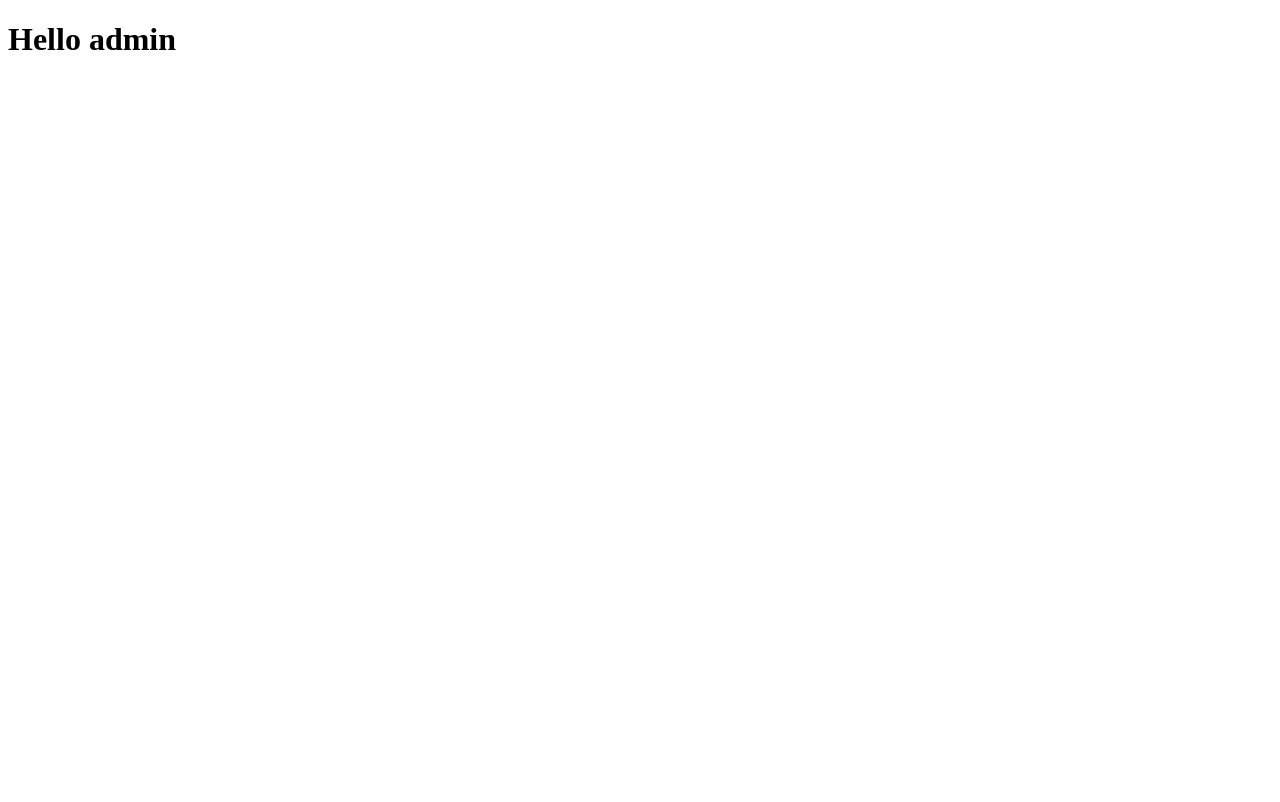
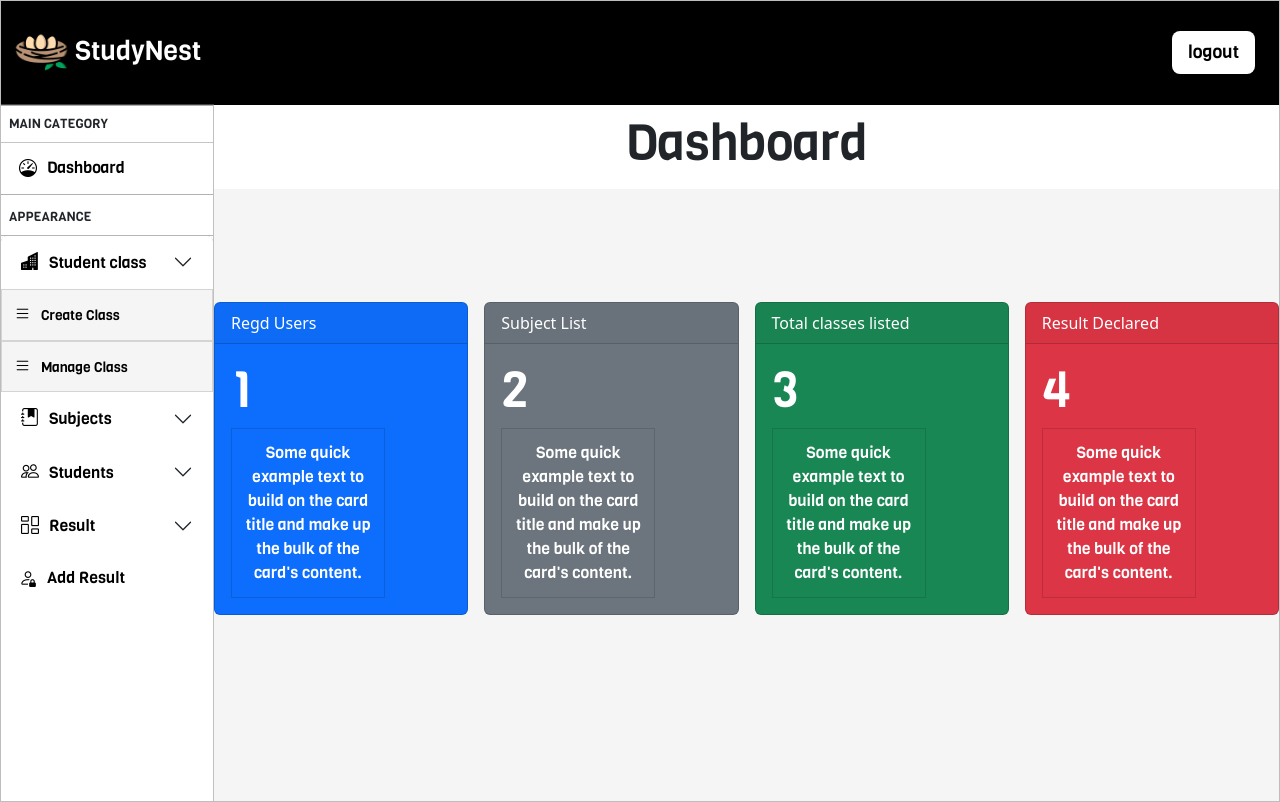
Before and after one commit to Vedp12/CMS, a PHP site: page /admin-portal.html in a window 1280 px wide. Before the commit the page is almost empty. Before the commit the page ends 50 px from the top, so only its background shows below. Run offline with PHP 8.4, Linux system fonts and the light colour scheme.

Commit message:
admin-code

```diff
--- a/about-us.html
+++ b/about-us.html
@@ -113,7 +113,6 @@
 
 <footer class="footer-section container-fluid d-flex align-items-center justify-content-center p-md-5 ">
 
-
     <div class="fo-content-section container d-flex align-items-center justify-content-center ">
 
       <div class="row">
--- a/admin-portal.html
+++ b/admin-portal.html
@@ -1,13 +1,295 @@
 <!DOCTYPE html>
 <html lang="en">
+
 <head>
-    <meta charset="UTF-8">
-    <meta name="viewport" content="width=device-width, initial-scale=1.0">
-    <title>admin-portal</title>
+  <meta charset="UTF-8">
+  <meta name="viewport" content="width=device-width, initial-scale=1.0">
+  <title>admin-portal</title>
+  <link rel="stylesheet" href="style.css">
+  <script src="input.js"></script>
+  <link href="https://cdn.jsdelivr.net/npm/bootstrap@5.3.3/dist/css/bootstrap.min.css" rel="stylesheet"
+    integrity="sha384-QWTKZyjpPEjISv5WaRU9OFeRpok6YctnYmDr5pNlyT2bRjXh0JMhjY6hW+ALEwIH" crossorigin="anonymous">
+  <link rel="stylesheet" href="https://cdn.jsdelivr.net/npm/bootstrap-icons@1.11.3/font/bootstrap-icons.min.css">
 </head>
+
 <body>
 
-    <h1>Hello admin</h1>
+  <div class="admin-dashbord-section d-flex align-items-center justify-content-center ">
+
+    <div class="main-access-dasboard col-lg-12 d-flex align-items-center justify-content-center full-h  p-0 m-0">
+
+      <div class="row col-lg-12 ">
+
+        <div
+          class="left-dashbord-section col-lg-2 d-flex full-h align-items-center justify-content-center flex-column p-0 m-0 ">
+
+          <div  class="top-las-section d-flex align-items-center justify-content-center ">
+
+            <a style="font-family: Academy; font-size: 27px; color: white; text-decoration: none;" class="navbar-bran"
+              href="#"><img style="width: 55px; " src="img/nest.png" alt=""> StudyNest</a>
+
+          </div>
+
+          <div style="border-right: 1px solid rgba(0, 0, 0, 0.249);"
+            class="bottom-lbs-section  bg-white d-flex align-items-start justify-content-start flex-column  ">
+
+            <div  class="dash-bord-section w-100 p-0 m-0 ">
+
+              <div style="border-top: 1px solid rgba(0, 0, 0, 0.318); border-bottom: 1px solid rgba(0, 0, 0, 0.229);"  class=" w-100  d-flex align-items-start justify-content-center flex-column  p-2 ">
+
+                <span style="font-size:13px;   font-family:Academy; ">MAIN CATEGORY</span>
+
+              </div>
+
+              <button class="change-pass d-flex align-items-center justify-content-start "><i
+                  class="bi bi-speedometer"></i><a href="">Dashboard</a></button>
+
+            </div>
+
+
+            <div class="icon-dashbord-button  w-100  d-flex align-items-center justify-content-center flex-column   ">
+
+              <div
+                style="border-bottom: 1px solid rgba(0, 0, 0, 0.289); border-top: 1px solid rgba(0, 0, 0, 0.3);"
+                class="w-100 p-2 ">
+
+                <span style="font-size: 13px; font-family:Academy;  ">APPEARANCE</span>
+
+              </div>
+
+              <div class="accordion" id="accordionExample">
+
+
+                <div class="accordion-item">
+                  <h2 class="accordion-header">
+                    <button class="accordion-button collapsed  d-flex align-items-center justify-content-center "
+                      type="button" data-bs-toggle="collapse" data-bs-target="#collapseOne" aria-expanded="false"
+                      aria-controls="collapseOne">
+                      <i class="bi bi-buildings-fill"></i>Student class
+                    </button>
+                  </h2>
+
+                  <div id="collapseOne" class="accordion-collapse collapse show" data-bs-parent="#accordionExample">
+
+                    <div class="accordion-body  p-0 m-0">
+
+                      <div class="card-text d-flex align-items-center justify-content-start">
+
+                        <a href=""><i class="bi bi-list"></i>Create Class</a>
+
+                      </div>
+
+                      <div class="card-text d-flex align-items-center justify-content-start">
+
+                        <a href=""><i class="bi bi-list"></i>Manage Class</a>
+
+                      </div>
+
+                    </div>
+                  </div>
+                </div>
+
+
+                <div class="accordion-item">
+                  <h2 class="accordion-header">
+                    <button
+                      class="accordion-button collapsed text-center  d-flex align-items-center justify-content-center"
+                      type="button" data-bs-toggle="collapse" data-bs-target="#collapseTwo" aria-expanded="false"
+                      aria-controls="collapseTwo">
+                      <i class="bi bi-journal-bookmark-fill"></i>Subjects
+                    </button>
+                  </h2>
+
+
+                  <div id="collapseTwo" class="accordion-collapse collapse" data-bs-parent="#accordionExample">
+
+                    <div class="accordion-body p-0 m-0">
+
+                      <div class="card-text d-flex align-items-center justify-content-start">
+
+                        <a href=""><i class="bi bi-list"></i>Create Subject</a>
+
+                      </div>
+
+                      <div class="card-text d-flex align-items-center justify-content-start">
+
+                        <a href=""><i class="bi bi-list"></i>Manage Subject</a>
+
+                      </div>
+
+                      <div class="card-text d-flex align-items-center justify-content-start ">
+
+                        <a href=""><i class="bi bi-list"></i>Add Subjest Combination</a>
+
+                      </div>
+
+                      <div class="card-text d-flex align-items-center justify-content-start ">
+
+                        <a href=""><i class="bi bi-list"></i>Manage Subject Combination</a>
+
+                      </div>
+
+                    </div>
+                  </div>
+                </div>
+
+
+                <!-- Students -->
+
+                <div class="accordion-item ">
+                  <h2 class="accordion-header">
+                    <button class="accordion-button collapsed  d-flex align-items-center justify-content-center"
+                      type="button" data-bs-toggle="collapse" data-bs-target="#collapseThree" aria-expanded="false"
+                      aria-controls="collapseThree">
+                      <i class="bi bi-people"></i>Students
+                    </button>
+                  </h2>
+                  <!--  -->
+                  <div id="collapseThree" class="accordion-collapse collapse" data-bs-parent="#accordionExample">
+
+                    <div class="accordion-body p-0 m-0">
+
+                      <div class="card-text d-flex align-items-center justify-content-start ">
+
+                        <a href=""><i class="bi bi-list"></i>Add students</a>
+
+                      </div>
+
+                    </div>
+                  </div>
+                </div>
+
+
+                <!--Result  -->
+
+                <div class="accordion-item ">
+                  <h2 class="accordion-header">
+                    <button class="accordion-button collapsed  d-flex align-items-center justify-content-center"
+                      type="button" data-bs-toggle="collapse" data-bs-target="#collapseFour" aria-expanded="false"
+                      aria-controls="collapseThree">
+                      <i class="bi bi-columns-gap"></i>Result
+                    </button>
+                  </h2>
+
+                  <div id="collapseFour" class="accordion-collapse collapse" data-bs-parent="#accordionExample">
+
+                    <div class="accordion-body p-0 m-0">
+
+                      <div class="card-text d-flex align-items-center justify-content-start ">
+
+                        <a href=""><i class="bi bi-list"></i>Add Result</a>
+
+                      </div>
+
+                    </div>
+                  </div>
+                </div>
+
+
+                <div class="change-btn">
+
+                  <button class="change-pass d-flex align-items-center justify-content-start "><i
+                      class="bi bi-person-lock"></i><a href="">Add Result</a></button>
+
+
+                </div>
+
+              </div>
+
+            </div>
+
+          </div>
+
+
+
+
+        </div>
+
+        <div
+          class="right-access-section  col-lg-10 full-h d-flex align-items-center justify-content-center flex-column p-0 m-0 ">
+
+          <div class="top-ras-section d-flex align-items-center justify-content-end p-4 bg-black ">
+
+            <!-- <h1 class="text-center">Dashboard</h1> -->
+
+            <button class="btn-out px-3 py-2 rounded-3 ">logout</button>
+
+          </div>
+
+          <!-------------------------------------------------------------------------------  -->
+
+          <div class="bottom-ras-section d-flex align-items-center justify-content-start flex-column gap-3">
+
+            <div class="display-text d-flex align-items-center justify-content-center  w-100 p-2 ">
+
+              <h1>Dashboard</h1>
+
+            </div>
+
+            <div class=" w-100 h-75 dash-card d-flex align-items-center justify-content-center  gap-3  ">
+
+              <div class="card text-bg-primary  mb-3" style="max-width: 18rem;">
+                <div class="card-header">Regd Users</div>
+                <div class="card-body">
+                  <h1 class="card-title">1</h1>
+                  <p class="card-text">Some quick example text to build on the card title and make up the bulk of the card's content.</p>
+                </div>
+              </div>
+
+              <div class="card text-bg-secondary mb-3" style="max-width: 18rem;">
+                <div class="card-header">Subject List</div>
+                <div class="card-body">
+                  <h1 class="card-title">2</h1>
+                  <p class="card-text">Some quick example text to build on the card title and make up the bulk of the card's content.</p>
+                </div>
+
+              </div>
+              <div class="card text-bg-success mb-3" style="max-width: 18rem;">
+                <div class="card-header">Total classes listed</div>
+                <div class="card-body">
+                  <h1 class="card-title">3</h1>
+                  <p class="card-text">Some quick example text to build on the card title and make up the bulk of the card's content.</p>
+                </div>
+
+              </div>
+              <div class="card text-bg-danger mb-3" style="max-width: 18rem;">
+                <div class="card-header">Result Declared</div>
+                <div class="card-body">
+                  <h1 class="card-title">4</h1>
+                  <p class="card-text">Some quick example text to build on the card title and make up the bulk of the card's content.</p>
+                </div>
+              </div>
+
+
+
+
+            </div>
+
+
+
+
+
+
+          </div>
+
+        </div>
+
+      </div>
+
+    </div>
+
+  </div>
+
+
+  <div id="popupMessage" style="display: none; position: fixed; top: 20px; left: 50%; transform: translateX(-50%);
+    background: white; padding: 10px; border: 1px solid black; z-index: 1000;">
+  </div>
+
+  <!-- js link -->
+  <script src="https://cdn.jsdelivr.net/npm/bootstrap@5.3.3/dist/js/bootstrap.bundle.min.js"
+    integrity="sha384-YvpcrYf0tY3lHB60NNkmXc5s9fDVZLESaAA55NDzOxhy9GkcIdslK1eN7N6jIeHz" crossorigin="anonymous">
+  </script>
 
 </body>
+
 </html>
--- a/style.css
+++ b/style.css
@@ -1128,6 +1128,146 @@ height: 100vh !important;
 .teacher-stuff-section{
     width: 100%;
     min-height: 87%;
-
     overflow: auto;
 }
+/* ----------------------------------------------admin-dasbord-section------------------------------------------------------ */
+
+.admin-dashbord-section{
+
+        border: 1px solid rgba(0, 0, 0, 0.26);
+
+}
+
+.left-dashbord-section {
+    background-color: black;
+}
+.icon-dash{
+    text-align: center;
+    width: 100%;
+}
+
+.accordion{
+    width: 100%;
+
+
+}
+
+.accordion-button{
+    border: none !important;
+    color: rgb(0, 0, 0) !important;
+    text-align: center !important;
+   /* padding-left: 20% !important; */
+   font-family: Academy !important;
+   /* border: 1px solid rgba(0, 0, 0, 0.138) !important; */
+}
+
+.accordion-item{
+    background-color: black !important;
+    border: none !important;
+}
+
+
+.bi-buildings-fill{
+    margin-right: 10px;
+    font-size: 18px;
+}
+
+/* .bi-buildings-fill:hover{
+
+} */
+
+.bi-journal-bookmark-fill{
+    margin-right: 10px;
+    font-size: 18px;
+}
+
+.bi-people{
+    margin-right: 10px;
+    font-size: 18px;
+}
+
+.bi-columns-gap{
+    margin-right: 10px;
+    font-size: 18px;
+}
+
+
+.bi-list{
+    margin-right: 10px;
+    font-size:17px;
+}
+
+.bi-person-lock{
+    margin-right: 10px;
+    font-size:18px;
+}
+
+.bi-speedometer{
+    margin-right: 10px;
+    font-size:18px;
+}
+
+.accordion-body{
+    background-color: whitesmoke;
+}
+
+
+
+.card-text{
+    padding: 12px;
+    border: 1px solid rgba(0, 0, 0, 0.138);
+
+}
+
+.card-text a{
+    text-decoration: none;
+    color:black;
+    font-family: Academy;
+    font-size: 14px;
+    text-align: center;
+    /* padding-left: 20% !important; */
+
+}
+
+.change-pass {
+    border: none;
+    width: 100%;
+    background-color: white;
+    padding-left: 18px;
+    padding-right: 9px;
+    padding-top: 12px;
+    padding-bottom: 12px;
+    /* border: 1px solid rgba(0, 0, 0, 0.138);
+     */
+
+
+}
+
+.change-pass a{
+    text-decoration: none !important;
+    color: black;
+      font-family: Academy ;
+}
+
+.display-text{
+    background-color:white;
+}
+
+.bottom-ras-section{
+    background-color: whitesmoke;
+}
+
+.btn-out{
+    font-size: 18px;
+    background-color: white;
+    color:black;
+    font-family: Academy;
+    border: none;
+    transition: .2s all linear;
+}
+
+.btn-out:hover{
+    color: white;
+    background-color: #87cefa;
+    transition: .2s all linear;
+}
```
Also changed, not shown: input.js (+110 -112 lines).
